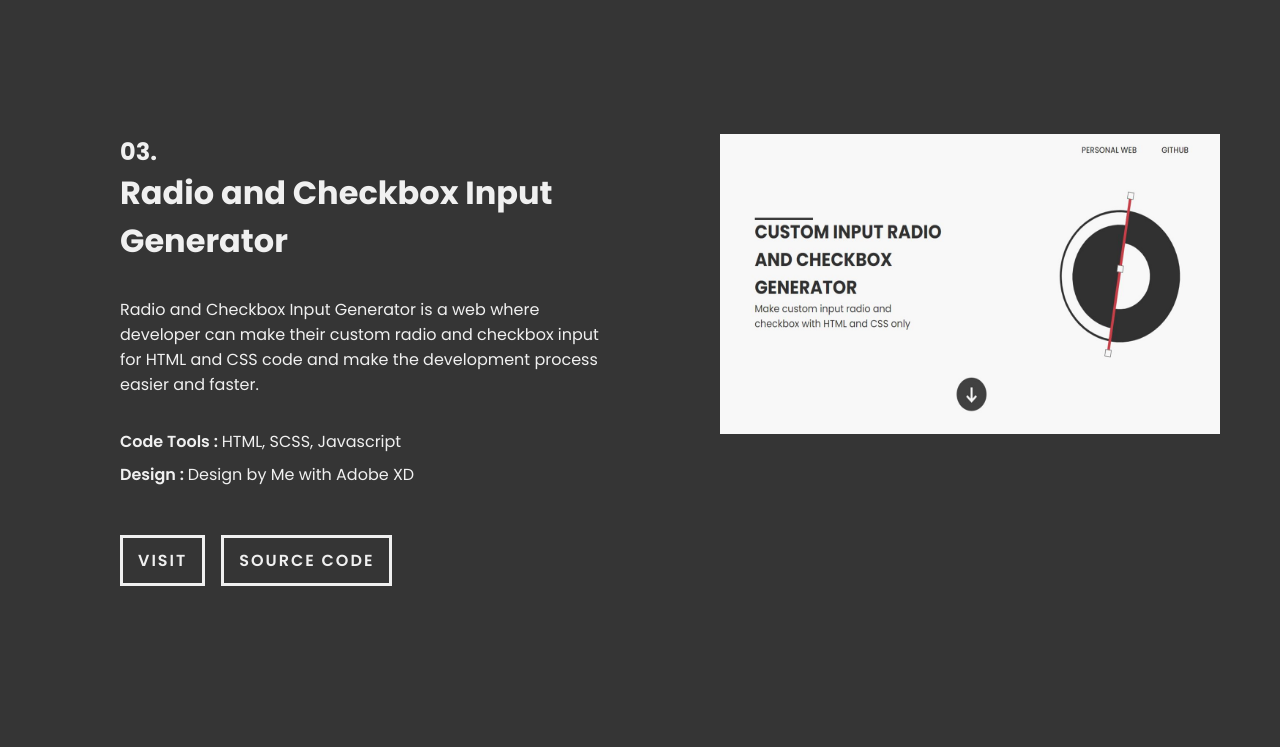
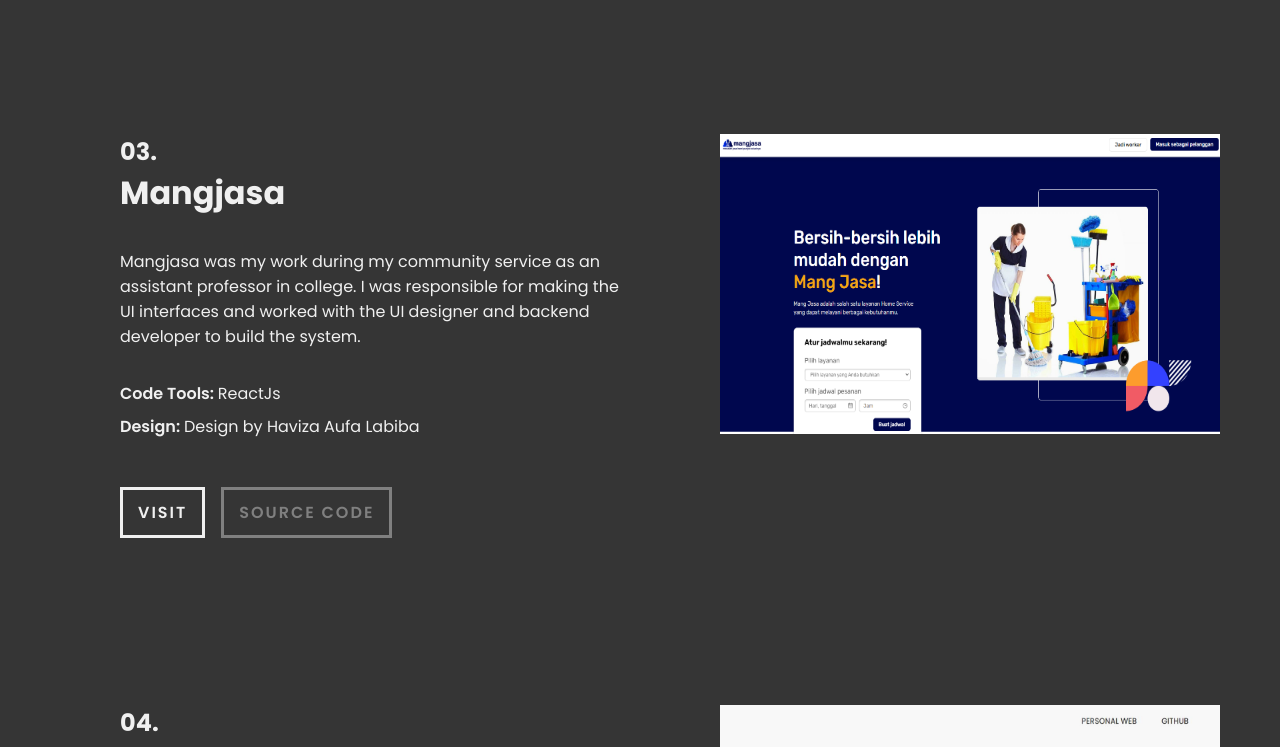
Before and after one commit to GunawanAhmad/GunawanAhmad.github.io, a Vue app: page /work in a window 1280 px wide. Shown: the part 1320-2067 px from the top of the page. Built offline with nearby package versions, Linux system fonts and the light colour scheme.

Commit message:
fix hover and add work portf

```diff
--- a/src/components/portfolio.vue
+++ b/src/components/portfolio.vue
@@ -24,6 +24,11 @@
             </router-link>
         </div>
         <div class="gallery">
+            <div>
+                <a href="https://mangjasa.com/" target="_blank">
+                    <img src="../assets/mangjasa_box.png" alt="" />
+                </a>
+            </div>
             <div>
                 <a
                     href="https://gunawanahmad.github.io/pathfinding-visualizer/#/"
--- a/src/styles/work.css
+++ b/src/styles/work.css
@@ -25,6 +25,7 @@
     width: 100%;
     top: 0;
     left: 0;
+    z-index: 2;
 }
 
 .gallery > div::before {
@@ -50,12 +51,15 @@
     word-break: keep-all;
     word-wrap: normal;
     white-space: nowrap;
+    pointer-events: none;
+    z-index: 3;
+    opacity: 0;
 }
 
 .gallery > div:hover:before {
     height: 50%;
     width: 50%;
-    z-index: 2;
+    opacity: 1;
 }
 
 .gallery > div:hover img {
@@ -71,6 +75,8 @@
     height: 100%;
     width: 100%;
     background-color: rgba(240, 240, 240, 0.8);
+    z-index: 2;
+    pointer-events: none;
 }
 
 .gallery > div > a img {
--- a/src/views/work.vue
+++ b/src/views/work.vue
@@ -34,11 +34,11 @@
                     </p>
                     <div class="tools">
                         <p>
-                            Code Tools :
+                            Code Tools:
                             <span>{{ work.codeTools.join(", ") }}</span>
                         </p>
                         <p class="design">
-                            Design : <span>{{ work.design }}</span>
+                            Design: <span>{{ work.design }}</span>
                         </p>
                     </div>
                     <div class="links">
@@ -96,6 +96,16 @@ export default {
                     img: "pathfinding-visualizer.png",
                     codeTools: ["Vue JS", "SCSS"],
                     design: "Design by Me",
+                },
+                {
+                    title: "Mangjasa",
+                    description:
+                        "Mangjasa was my work during my community service as an assistant professor in college. I was responsible for making the UI interfaces and worked with the UI designer and backend developer to build the system.",
+                    source: "",
+                    link: "https://mangjasa.com/",
+                    img: "mangjasa.png",
+                    codeTools: ["ReactJs"],
+                    design: "Design by Haviza Aufa Labiba",
                 },
                 {
                     title: "Radio and Checkbox Input Generator",
```
Also changed, not shown: src/assets/mangjasa.png (added), src/assets/mangjasa_box.png (added).
